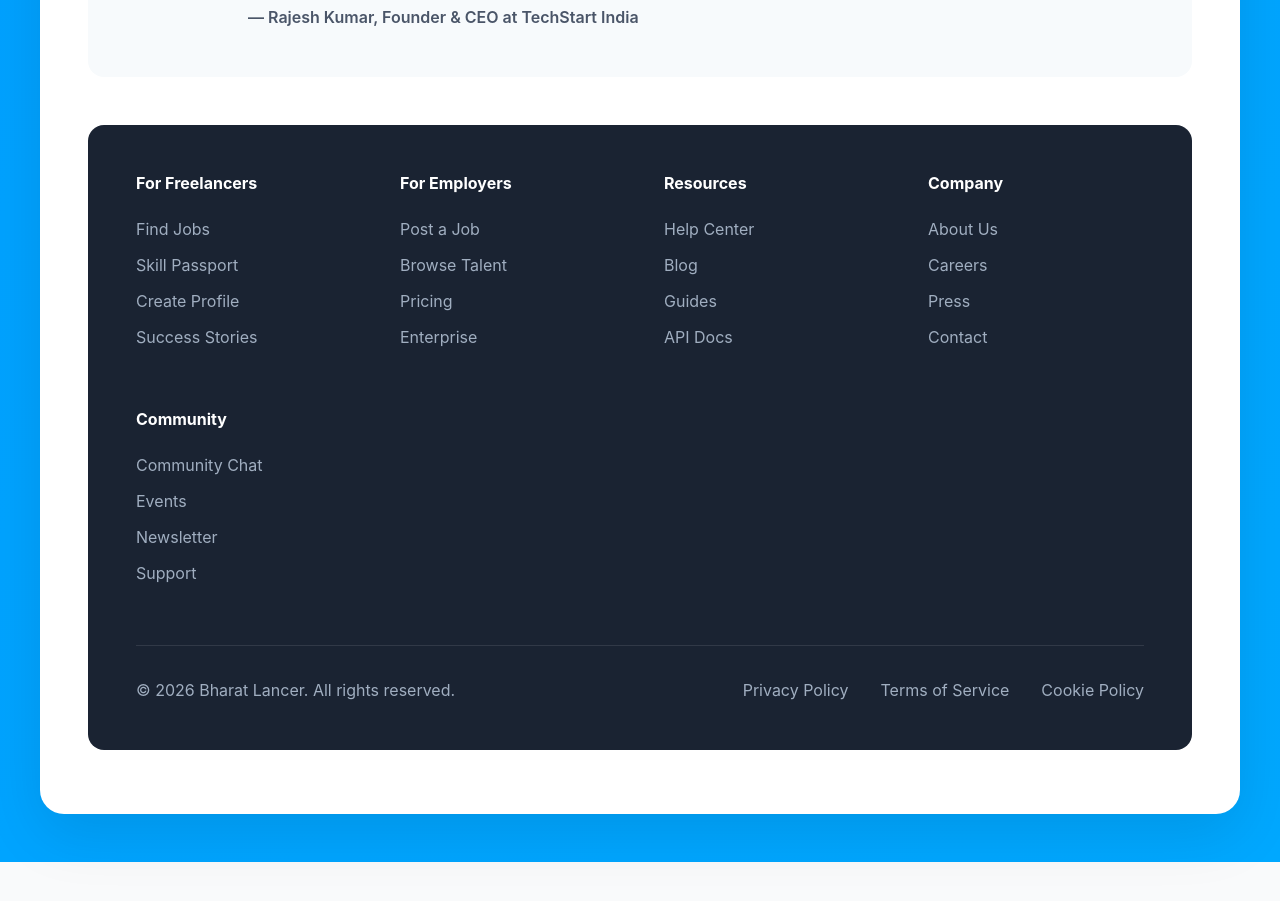
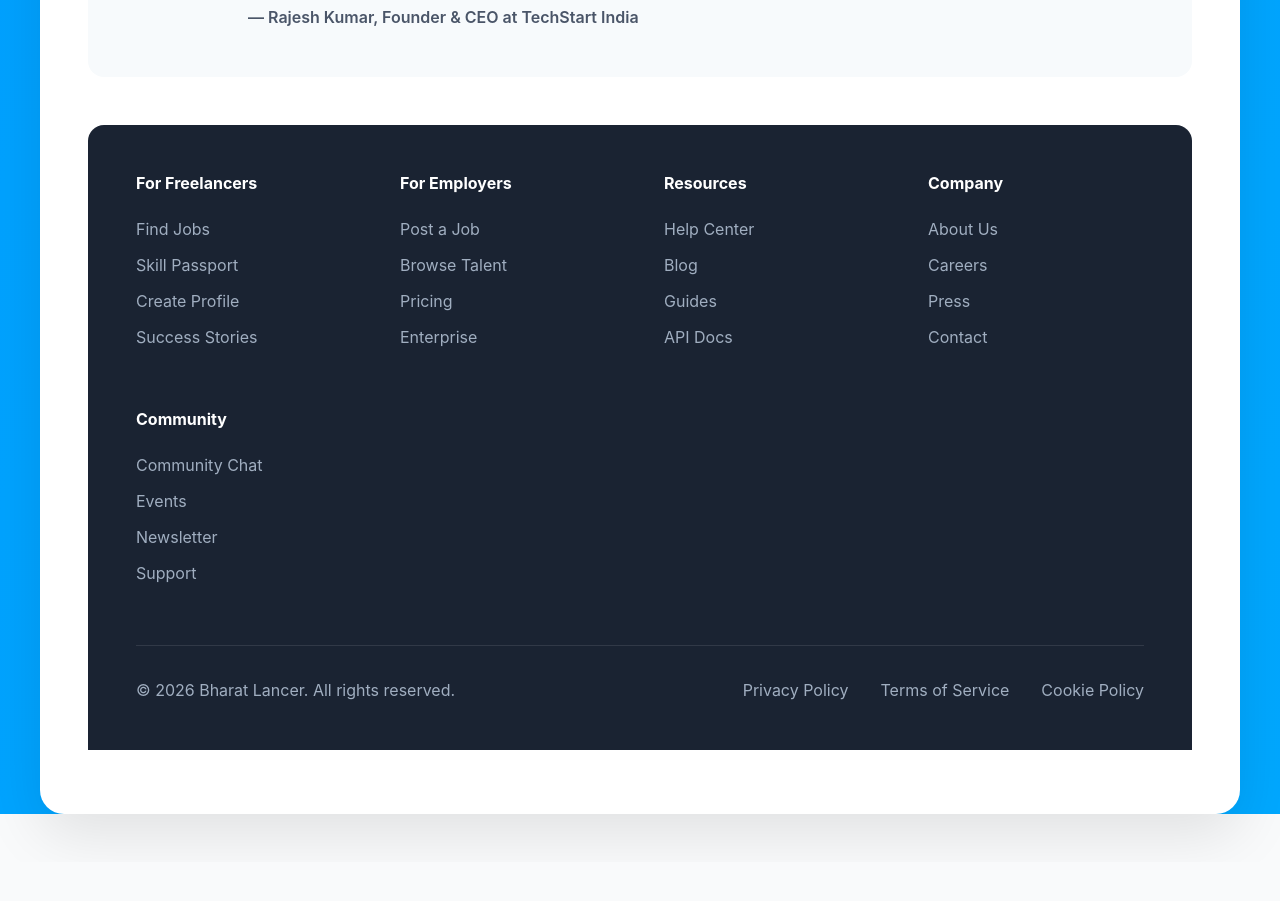
Before and after one commit to aragulkumar/bharat-lancer, a React app in the folder frontend/: page / in a window 1280 px wide. Shown: the part 2700-3601 px from the top of the page. After the commit the page ends 3562 px from the top, so only its background shows below. Built offline with nearby package versions, Linux system fonts and the light colour scheme; the HTML template or start-up script is replaced by a standard one.

Commit message:
fix: remove uneven spacing at bottom of landing page

```diff
--- a/frontend/src/pages/Landing.css
+++ b/frontend/src/pages/Landing.css
@@ -107,7 +107,7 @@
 
 /* Content Wrapper */
 .content-wrapper {
-    padding: 3rem 2rem;
+    padding: 3rem 2rem 0;
     padding-top: 5rem;
 }
 
@@ -406,9 +406,9 @@
 /* Footer */
 .landing-footer {
     background: #1A2332;
-    border-radius: 16px;
+    border-radius: 16px 16px 0 0;
     padding: 3rem;
-    margin-top: 3rem;
+    margin-top: 0;
     color: white;
 }
 
```
